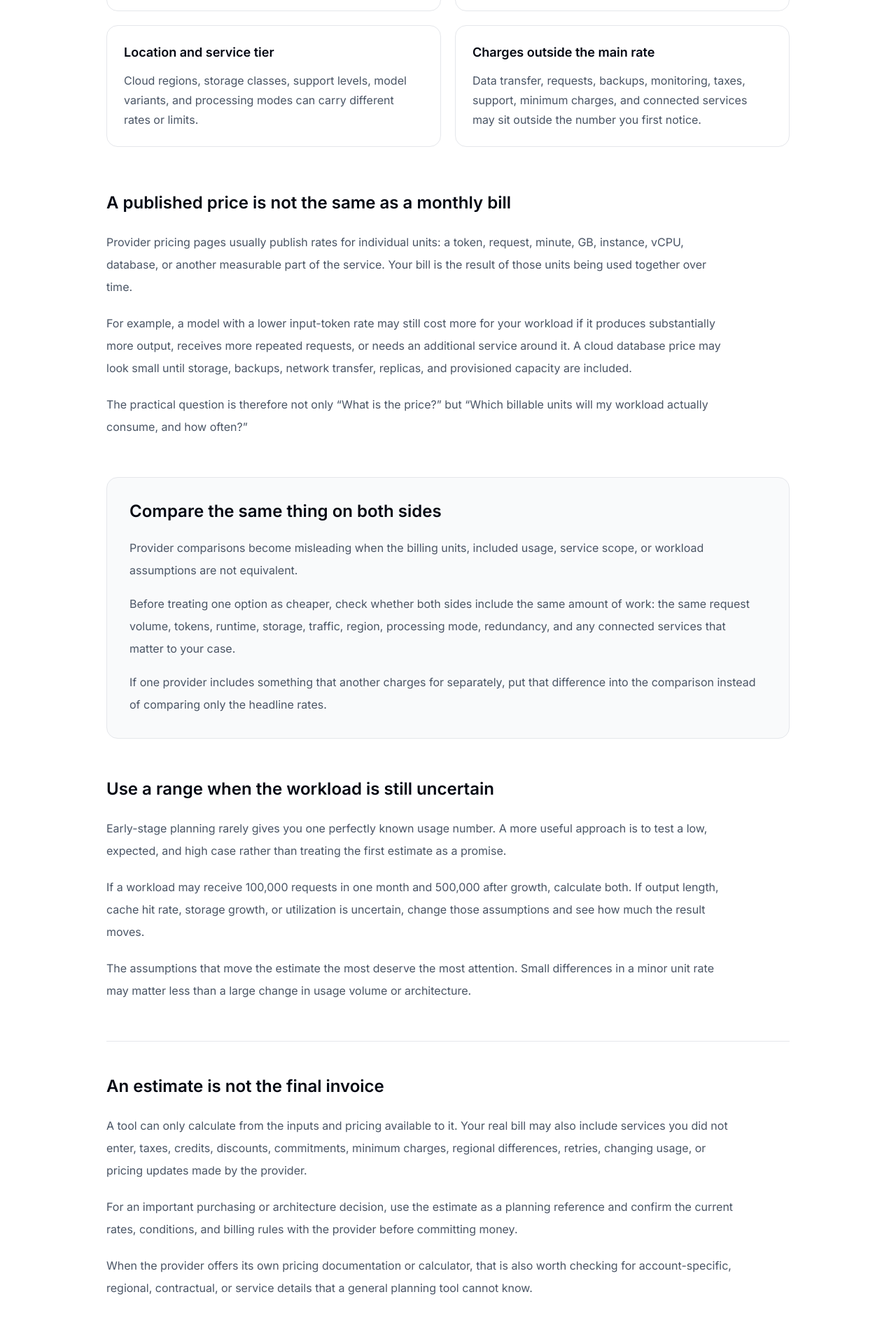
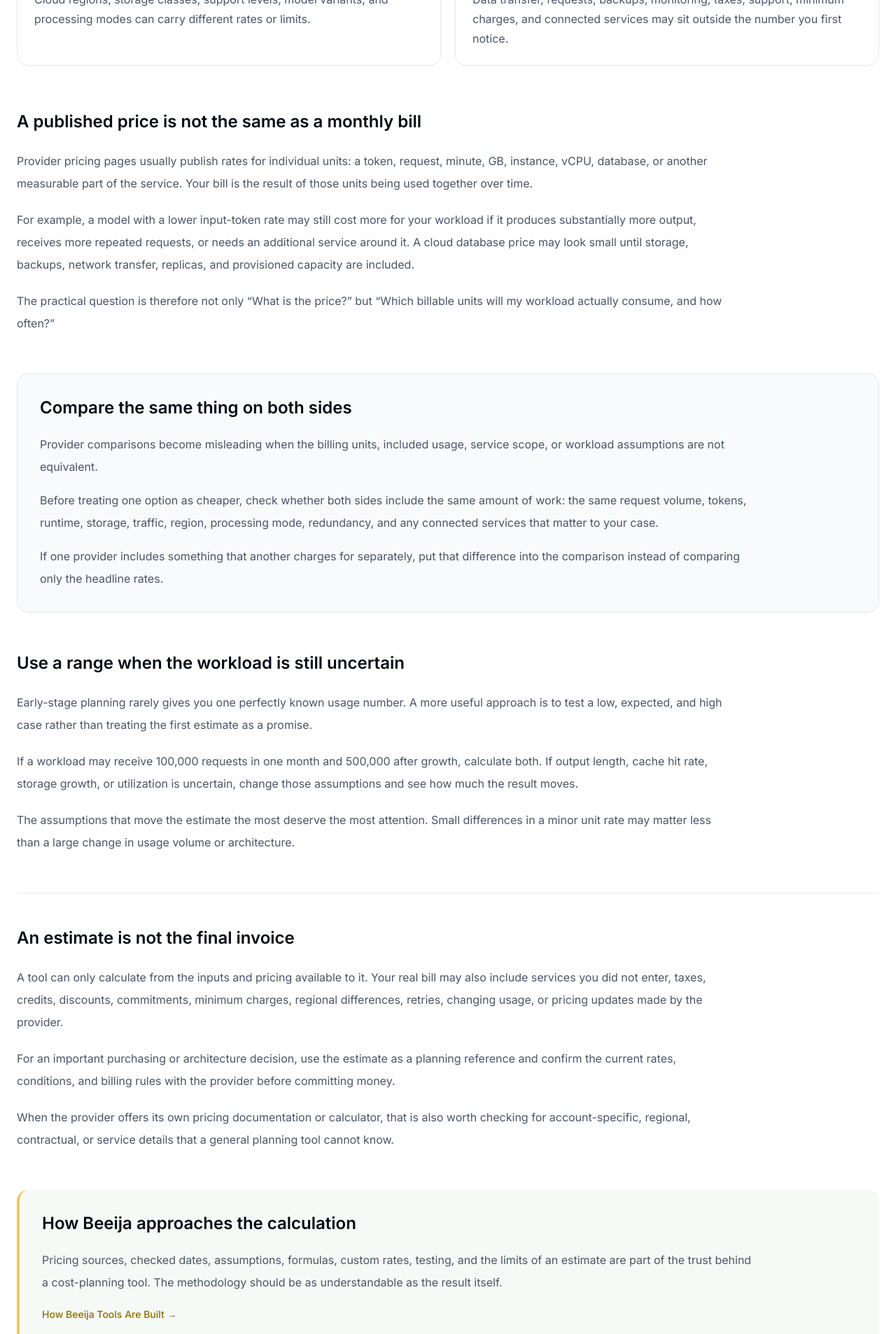
Before and after one commit to vaarunsonawwane-ops/beeija, a Next.js app: page /resources in a window 1280 px wide. Shown: the part 1656-3563 px from the top of the page at 70% size. Built offline with nearby package versions, Linux system fonts and the light colour scheme.

Commit message:
resources page width fixed

```diff
--- a/app/resources/page.tsx
+++ b/app/resources/page.tsx
@@ -58,7 +58,7 @@ const estimateFactors = [
 export default function ResourcesPage() {
   return (
     <main className="bg-white text-gray-900">
-      <section className="mx-auto max-w-5xl px-6 py-16 md:py-20">
+      <section className="mx-auto max-w-7xl px-6 py-16 md:py-20">
         <nav
           aria-label="Breadcrumb"
           className="mb-12 flex items-center text-sm text-gray-500"
@@ -75,12 +75,12 @@ export default function ResourcesPage() {
           <span className="text-gray-700">Resources</span>
         </nav>
 
-        <div className="max-w-4xl">
+        <div className="max-w-5xl">
           <h1 className="text-4xl font-semibold tracking-tight text-gray-950 md:text-5xl md:leading-tight">
             Understand the numbers behind the estimate.
           </h1>
 
-          <div className="mt-7 space-y-5 text-lg leading-relaxed text-gray-600">
+          <div className="mt-7 max-w-5xl space-y-5 text-lg leading-relaxed text-gray-600">
             <p>
               A cost estimate can give you a number, but the useful part is
               understanding where that number comes from and what could change
@@ -156,7 +156,7 @@ export default function ResourcesPage() {
         </section>
 
         <section className="mt-16 border-t border-gray-200 pt-12">
-          <div className="max-w-4xl">
+          <div className="max-w-5xl">
             <h2 className="text-2xl font-semibold tracking-tight text-gray-950 md:text-3xl">
               What usually changes an estimate most
             </h2>
@@ -185,7 +185,7 @@ export default function ResourcesPage() {
         </section>
 
         <section className="mt-16">
-          <div className="max-w-4xl">
+          <div className="max-w-5xl">
             <h2 className="text-2xl font-semibold text-gray-950">
               A published price is not the same as a monthly bill
             </h2>
@@ -217,7 +217,7 @@ export default function ResourcesPage() {
         </section>
 
         <section className="mt-14 rounded-2xl border border-gray-200 bg-gray-50 p-7 md:p-8">
-          <div className="max-w-4xl">
+          <div className="max-w-5xl">
             <h2 className="text-2xl font-semibold text-gray-950">
               Compare the same thing on both sides
             </h2>
@@ -247,7 +247,7 @@ export default function ResourcesPage() {
         </section>
 
         <section className="mt-14">
-          <div className="max-w-4xl">
+          <div className="max-w-5xl">
             <h2 className="text-2xl font-semibold text-gray-950">
               Use a range when the workload is still uncertain
             </h2>
@@ -277,7 +277,7 @@ export default function ResourcesPage() {
         </section>
 
         <section className="mt-14 border-t border-gray-200 pt-12">
-          <div className="max-w-4xl">
+          <div className="max-w-5xl">
             <h2 className="text-2xl font-semibold text-gray-950">
               An estimate is not the final invoice
             </h2>
@@ -309,7 +309,7 @@ export default function ResourcesPage() {
         </section>
 
         <section className="mt-14 rounded-2xl border-l-4 border-[#F2C94C] bg-[#F5FAF7] p-7 md:p-8">
-          <div className="max-w-4xl">
+          <div className="max-w-5xl">
             <h2 className="text-2xl font-semibold text-gray-950">
               How Beeija approaches the calculation
             </h2>
```
